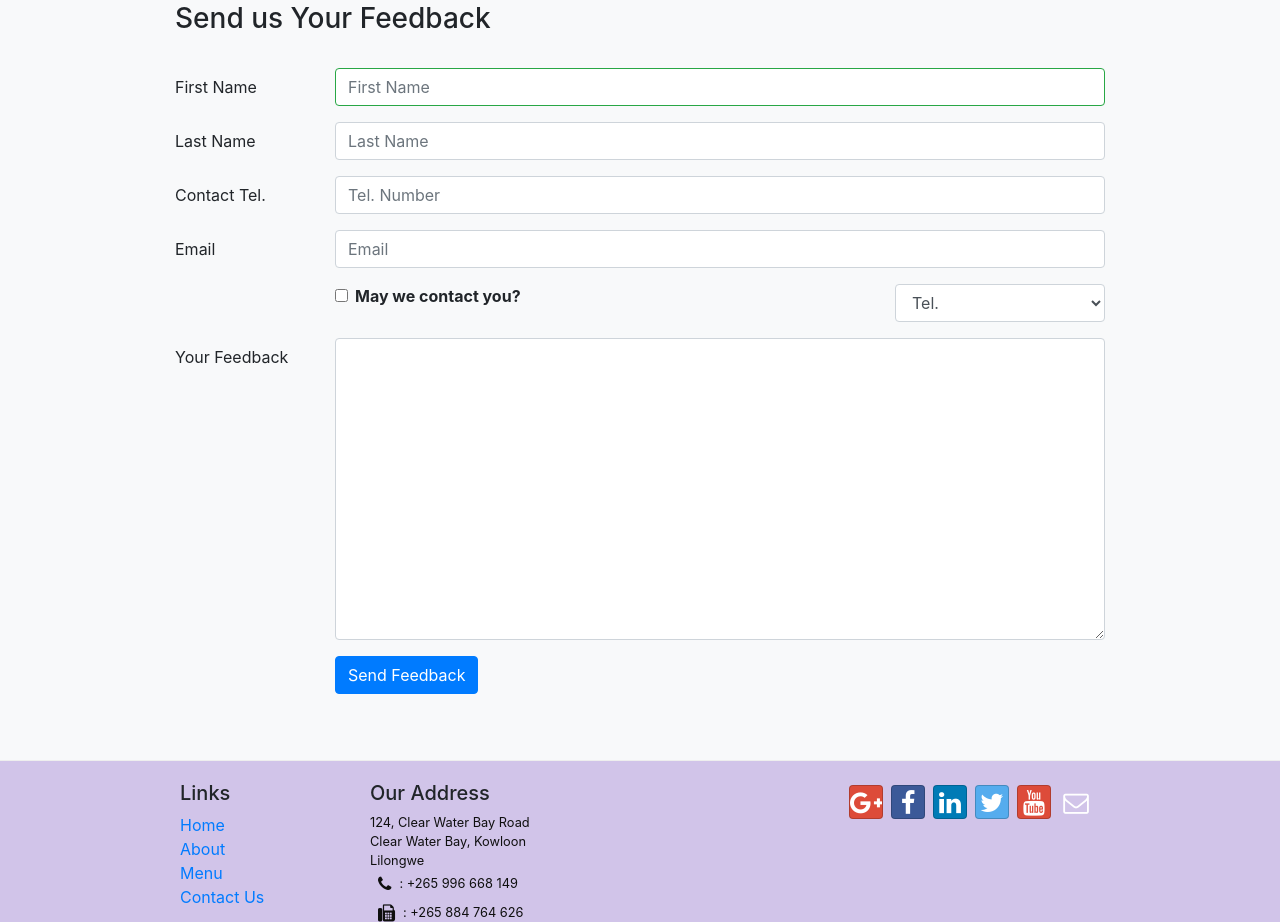
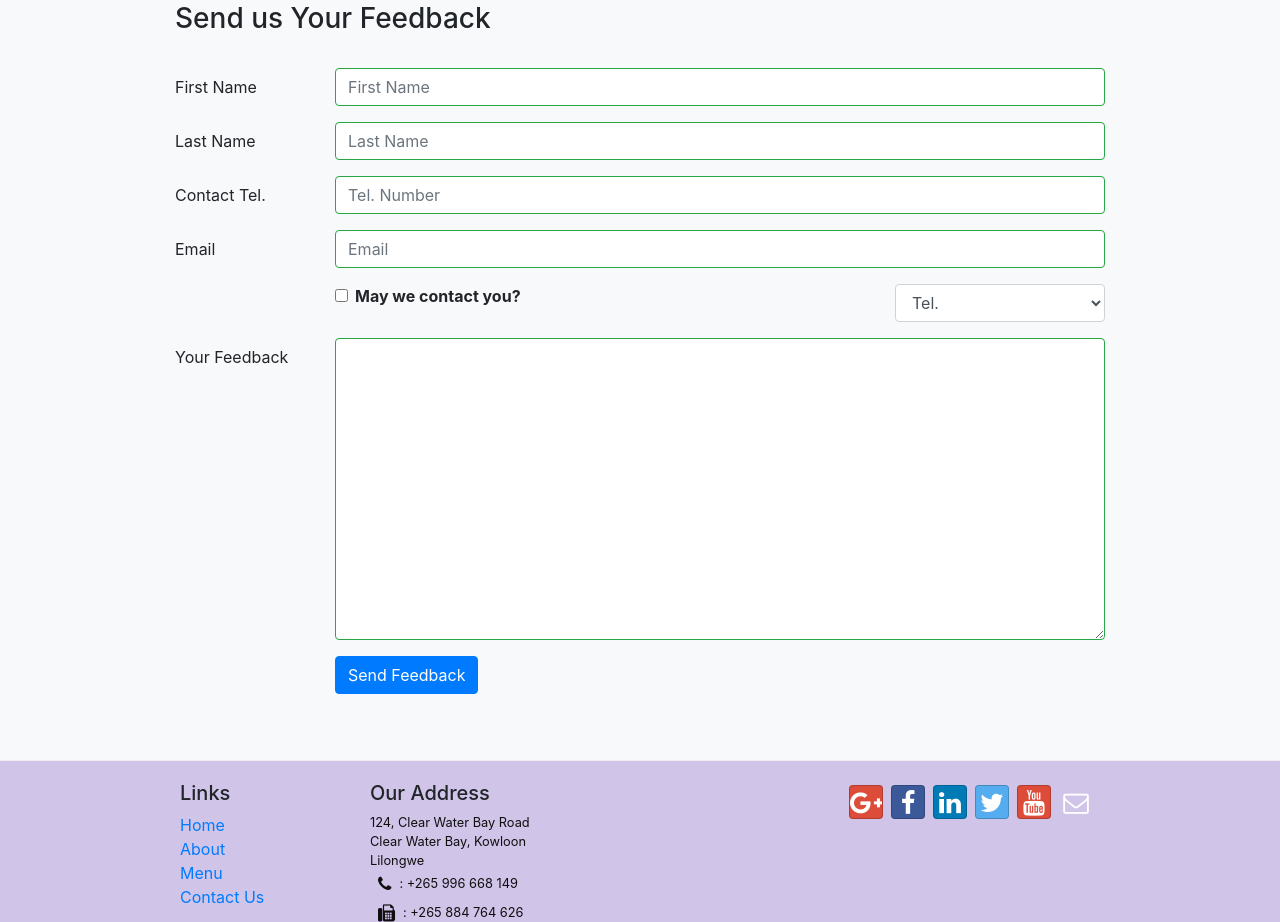
Before and after one commit to byamasu-patrick/SmartRestaurant, a React (Create React App) app: page /contactus in a window 1280 px wide. Shown: the part 960-1882 px from the top of the page. Built offline with nearby package versions, Linux system fonts and the light colour scheme.

Commit message:
Control form validation

```diff
--- a/src/components/ContactComponent.js
+++ b/src/components/ContactComponent.js
@@ -143,7 +143,10 @@ class Contact extends Component{
                                 <FormGroup row>
                                     <Label htmlFor="lastname" md = { 2 }>Last Name</Label>
                                     <Col md={ 10 }>
-                                        <Input type="text" id="lastname" name="lastname" placeholder="Last Name"  value = { this.state.lastname }
+                                        <Input type="text" id="lastname" name="lastname" placeholder="Last Name"
+                                        value = { this.state.lastname }
+                                        valid = { errors.lastname === '' }
+                                        invalid = { errors.lastname !== ''  }
                                         onChange={this.handleInputChange}
                                         onBlur={ this.handleBlur('lastname') }/>
                                     </Col>
@@ -152,7 +155,10 @@ class Contact extends Component{
                                 <FormGroup row>
                                     <Label htmlFor="telnum" md = { 2 }>Contact Tel.</Label>
                                     <Col md={ 10 }>
-                                        <Input type="text" id="telnum" name="telnum" placeholder="Tel. Number"  value = { this.state.telnum }
+                                        <Input type="text" id="telnum" name="telnum" placeholder="Tel. Number"
+                                        value = { this.state.telnum }
+                                        valid = { errors.telnum === '' }
+                                        invalid = { errors.telnum !== ''  }
                                         onChange={this.handleInputChange}
                                         onBlur={ this.handleBlur('telnum') }/>
                                     </Col>
@@ -161,7 +167,10 @@ class Contact extends Component{
                                 <FormGroup row>
                                     <Label htmlFor="email" md = { 2 }>Email</Label>
                                     <Col md={ 10 }>
-                                        <Input type="text" id="email" name="email" placeholder="Email"  value = { this.state.email }
+                                        <Input type="text" id="email" name="email" placeholder="Email"
+                                        value = { this.state.email }
+                                        valid = { errors.email === '' }
+                                        invalid = { errors.email !== ''  }
                                         onChange={this.handleInputChange}
                                         onBlur={ this.handleBlur('email') }/>
                                     </Col>
@@ -188,7 +197,10 @@ class Contact extends Component{
                                 <FormGroup row>
                                     <Label htmlFor="message" md = { 2 }>Your Feedback</Label>
                                     <Col md={ 10 }>
-                                        <Input type="textarea" id="message" name="message" rows="12"  value = { this.state.message }
+                                        <Input type="textarea" id="message" name="message" rows="12"
+                                        value = { this.state.message }
+                                        valid = { errors.message === '' }
+                                        invalid = { errors.message !== ''  }
                                         onChange={this.handleInputChange}
                                         onBlur={ this.handleBlur('message') }/>
                                     </Col>
```
